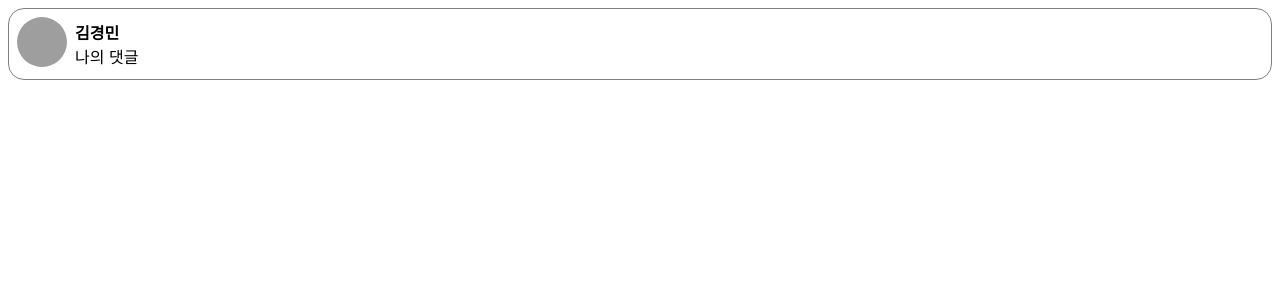
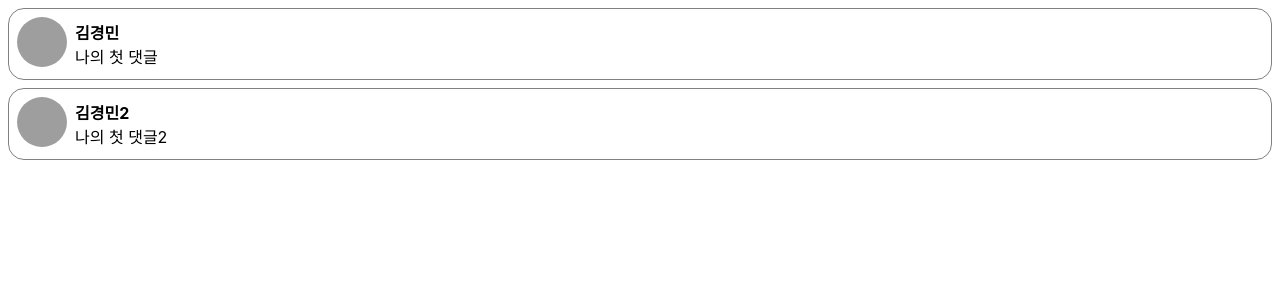
Before and after one commit to kmkim0713/react_study, a React (Create React App) app in the folder react-app/: page / in a window 1280 px wide. Shown: the top 300 px of the page. Built offline with nearby package versions, Linux system fonts and the light colour scheme; grey boxes are pictures that could not be loaded.

Commit message:
하드코딩으로 여러개 띄워보기

```diff
--- a/react-app/src/chapter_05/Comment.jsx
+++ b/react-app/src/chapter_05/Comment.jsx
@@ -43,8 +43,8 @@ function Comment(props) {
             </div>
 
             <div style={styles.contentContainer}>
-                <span style={styles.nameText}>김경민</span>
-                <span style={styles.commentText}>나의 댓글</span>
+                <span style={styles.nameText}>{props.name}</span>
+                <span style={styles.commentText}>{props.comment}</span>
             </div>
         </div>
     );
--- a/react-app/src/chapter_05/CommentList.jsx
+++ b/react-app/src/chapter_05/CommentList.jsx
@@ -4,7 +4,8 @@ import Comment from "./Comment"
 function CommentList(props) {
     return (
         <div>
-            <Comment />
+            <Comment name="김경민" comment="나의 첫 댓글"/>
+            <Comment name="김경민2" comment="나의 첫 댓글2"/>
         </div>
     );
 }
```
